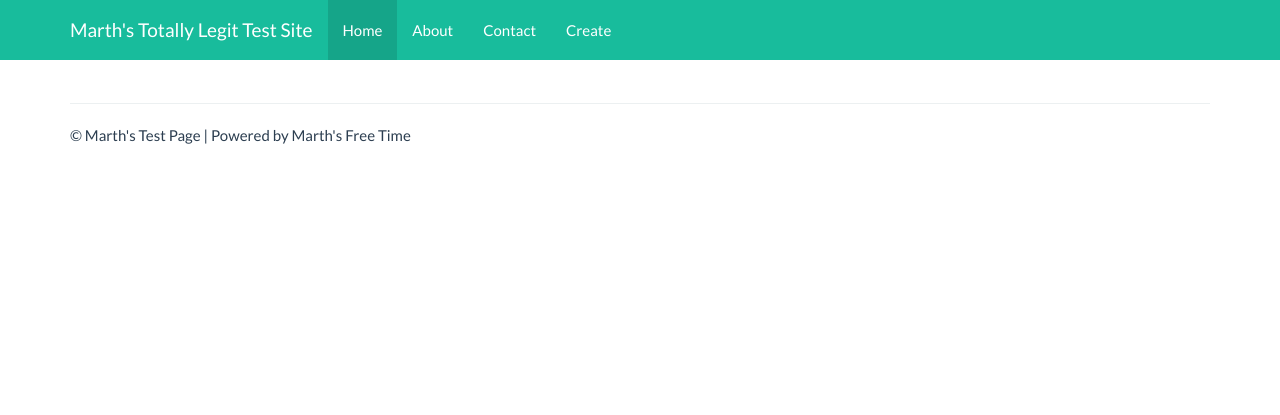
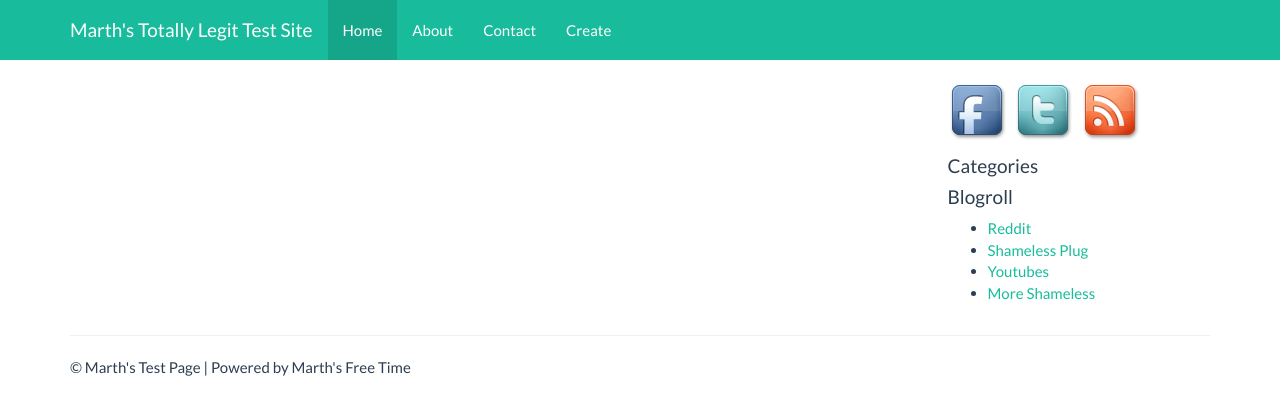
Before and after one commit to marthaurion/blog_django, a Django app: template templates/base.html in a window 1280 px wide. Shown: the top 415 px of the page. Run offline with Django 3.2, Linux system fonts and the light colour scheme; the template is opened without the code that fills it, so the values that code supplies are empty.

Commit message:
added some static files to show icons

```diff
--- a/notes.txt
+++ b/notes.txt
@@ -16,3 +16,9 @@
 
 - creating an index page
     - basic view for now that just lists every post with the most recent one first
+
+
+- importing stylesheets and templates from a different blog project
+    - now things look more polished with a bootstrap theme (hopefully)
+    - storing bootstrap css and sidebar icons in a "static" folder in the root directory (theoretically all other apps would use this theme)
+    - added a separate "static" folder to the app to store media files used by posts. This will likely change to use cloud storage.
--- /dev/null
+++ b/templates/_sidebar.html
@@ -0,0 +1,22 @@
+<div class="sidebar-module">
+    {% load staticfiles %}
+    <a href="http://www.facebook.com/marth.anime"><img src="{% static 'icons/facebook.png' %}"></a>
+    <a href="http://www.twitter.com/marthaurion"><img src="{% static 'icons/twitter.png' %}"></a>
+    <a href="/feed"><img src="{% static 'icons/rss.png' %}"></a>
+</div>
+
+<div class="sidebar-module">
+    <h4>Categories</h4>
+    <ul>
+    </ul>
+</div>
+
+<div class="sidebar-module">
+    <h4>Blogroll</h4>
+    <ul>
+        <li><a href="http://www.reddit.com">Reddit</a></li>
+        <li><a href="http://www.marthaurion.com">Shameless Plug</a></li>
+        <li><a href="http://www.youtube.com">Youtubes</a></li>
+        <li><a href="http://www.twitch.tv/marthaurion">More Shameless</a></li>
+    </ul>
+</div>
--- a/templates/base.html
+++ b/templates/base.html
@@ -38,7 +38,7 @@
             </div> <!-- end #content -->
 
             <div id="sidebar" class="col-sm-3 col-sm-offset-1">
-                {% block sidebar %}{% endblock %}
+                {% include '_sidebar.html' %}
             </div> <!-- end #sidebar -->
 
             </div> <!-- end #row -->
```
Also changed, not shown: assets/icons/facebook.png (added), assets/icons/rss.png (added), assets/icons/twitter.png (added).
